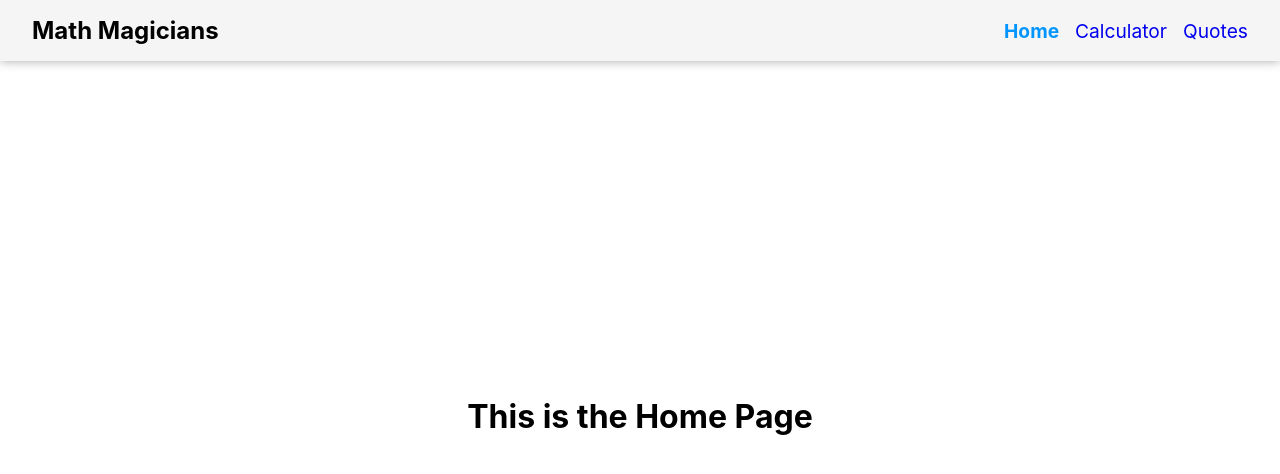
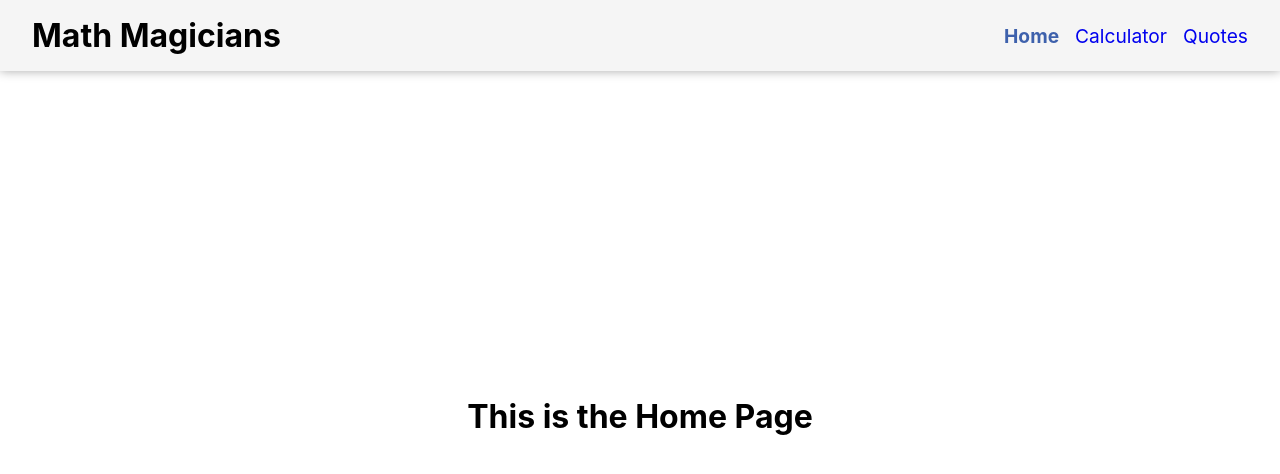
Before and after one commit to Kaghenimbale/Math-magician, a React (Create React App) app: page / in a window 1280 px wide. Shown: the top 474 px of the page. Built offline with nearby package versions, Linux system fonts and the light colour scheme.

Commit message:
Add styles to the navbar

```diff
--- a/src/App.css
+++ b/src/App.css
@@ -54,6 +54,6 @@ body {
 }
 
 .active {
-  color: rgb(0, 149, 255);
+  color: rgb(62, 97, 172);
   font-weight: 700;
 }
--- a/src/App.js
+++ b/src/App.js
@@ -13,6 +13,7 @@ function App() {
         <Route index element={<Home />} />
         <Route path="calculator" element={<Calculator />} />
         <Route path="quotes" element={<Quotes />} />
+        <Route path="*" element={<h2>Page Not Found</h2>} />
       </Routes>
     </Router>
   );
--- a/src/styles/Navbar.module.css
+++ b/src/styles/Navbar.module.css
@@ -9,6 +9,10 @@
   left: 0;
   right: 0;
   padding: 1rem 2rem;
+}
+
+.navbar h2 {
+  font-size: 2rem;
 }
 
 .navlist {
```
